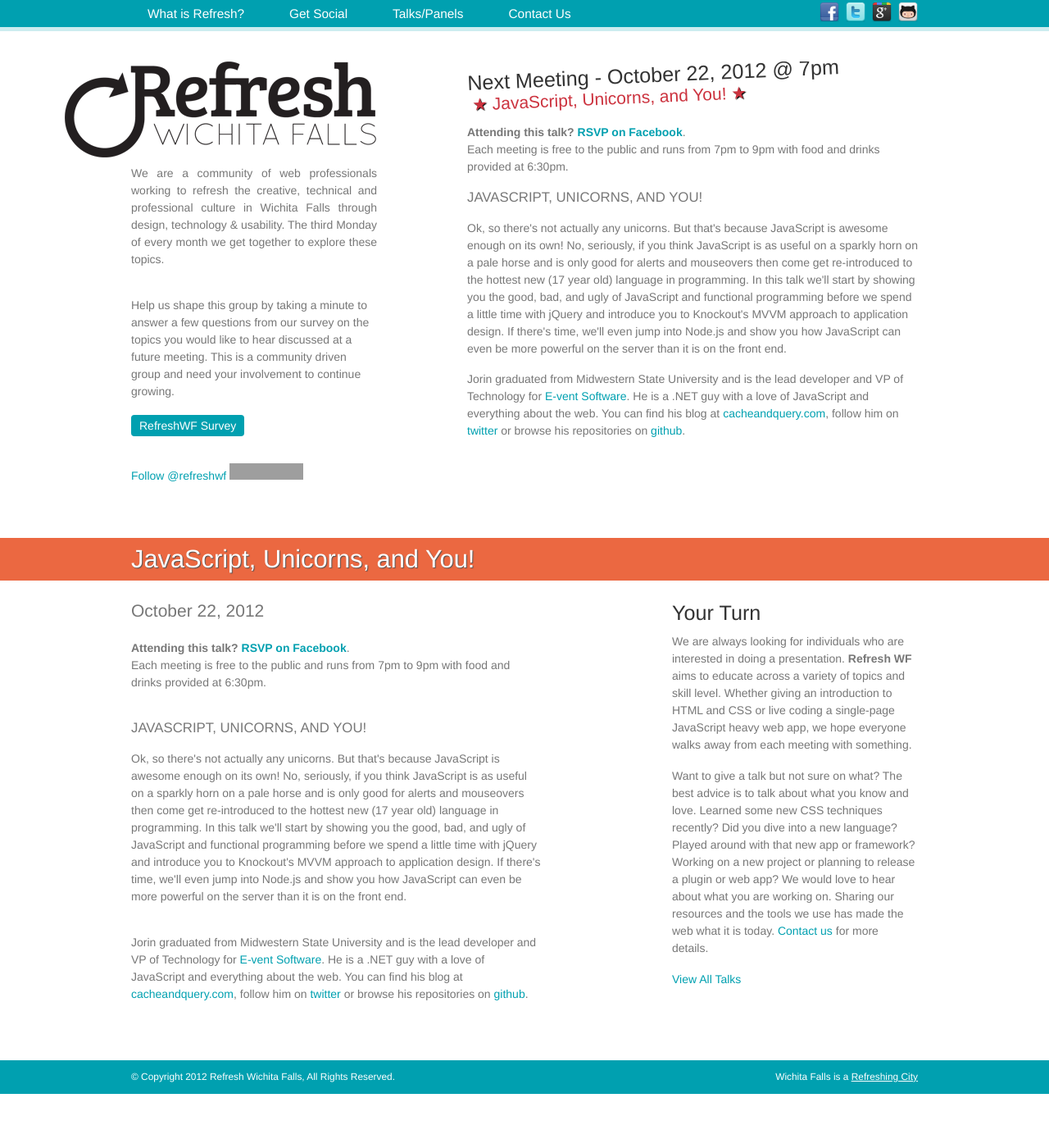
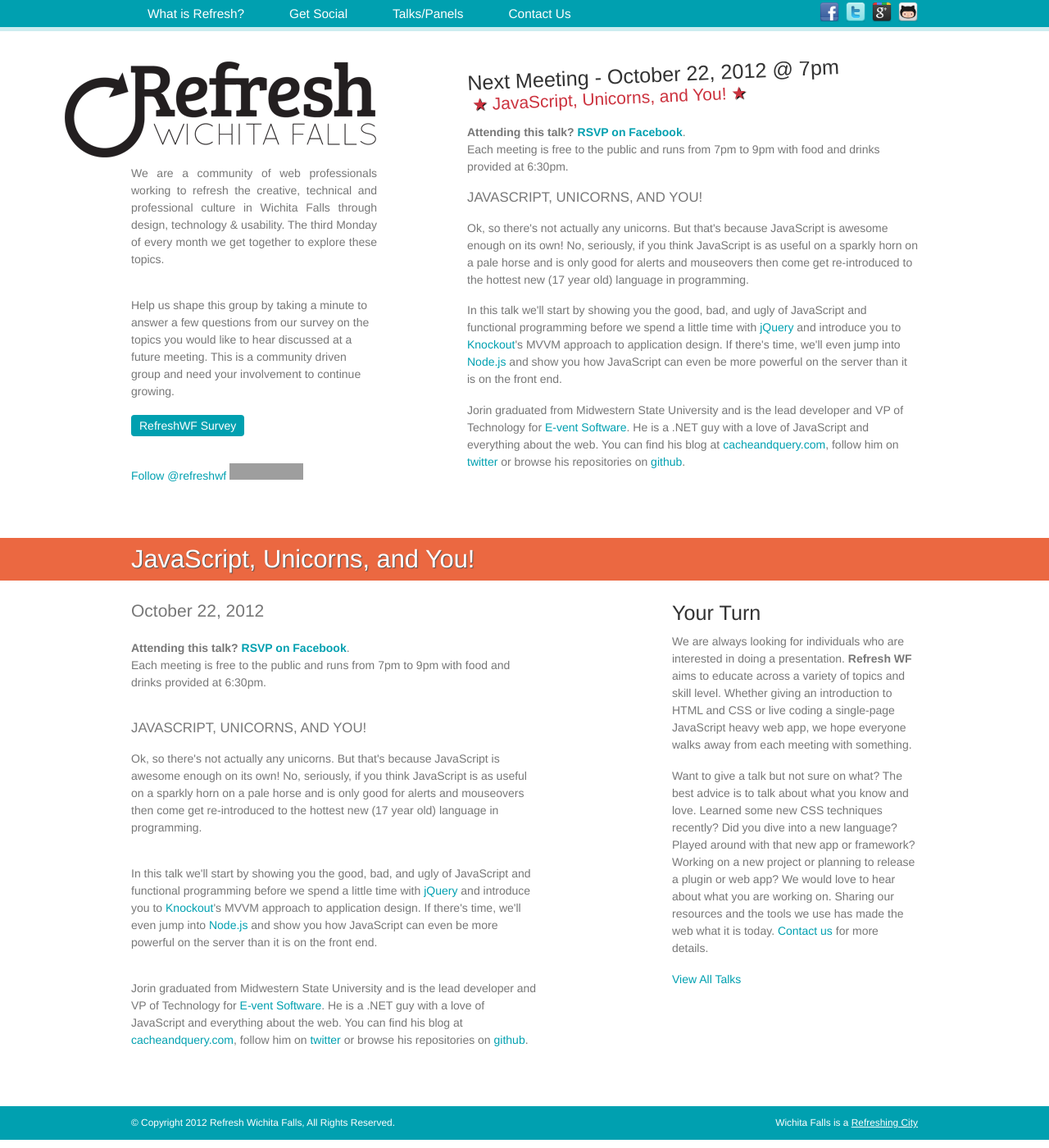
Before and after one commit to refreshwf/refreshwichitafalls.com, a Jekyll site: the page built from _posts/2012-10-22-javascript-unicorns-you.html, in a window 1280 px wide and 1400 px high. Shown: the whole window at 82% size. Built offline with Jekyll 4.4.1, drawn with Linux system fonts in a browser that asks for light colours; nearby versions of some CDN libraries; comment, search, counter and statistics services are not loaded; grey boxes are pictures that could not be loaded.

```diff
--- a/_posts/2012-10-22-javascript-unicorns-you.html
+++ b/_posts/2012-10-22-javascript-unicorns-you.html
@@ -7,10 +7,12 @@ tags: [javascript, web, development, code]
 author: Jorin Slaybaugh
 ---
 
-<p><strong>Attending this talk? <a href="https://www.facebook.com/events/277824085655984/" title="RSVP on Facebook">RSVP on Facebook</a></strong>.<br />Each meeting is free to the public and runs from 7pm to 9pm with food and drinks provided at 6:30pm.</p>
+<p><strong>Attending this talk? <a href="https://www.facebook.com/events/368061656610541" title="RSVP on Facebook">RSVP on Facebook</a></strong>.<br />Each meeting is free to the public and runs from 7pm to 9pm with food and drinks provided at 6:30pm.</p>
 
 <h5>JavaScript, Unicorns, and You!</h5>
 
-<p>Ok, so there's not actually any unicorns. But that's because JavaScript is awesome enough on its own! No, seriously, if you think JavaScript is as useful on a sparkly horn on a pale horse and is only good for alerts and mouseovers then come get re-introduced to the hottest new (17 year old) language in programming. In this talk we'll start by showing you the good, bad, and ugly of JavaScript and functional programming before we spend a little time with jQuery and introduce you to Knockout's MVVM approach to application design. If there's time, we'll even jump into Node.js and show you how JavaScript can even be more powerful on the server than it is on the front end.</p>
+<p>Ok, so there's not actually any unicorns. But that's because JavaScript is awesome enough on its own! No, seriously, if you think JavaScript is as useful on a sparkly horn on a pale horse and is only good for alerts and mouseovers then come get re-introduced to the hottest new (17 year old) language in programming.</p>
+
+<p>In this talk we'll start by showing you the good, bad, and ugly of JavaScript and functional programming before we spend a little time with <a href="http://www.jquery.com" title="jQuery">jQuery</a> and introduce you to <a href="http://knockoutjs.com" title="Knockout">Knockout</a>'s MVVM approach to application design. If there's time, we'll even jump into <a href="http://nodejs.org">Node.js</a> and show you how JavaScript can even be more powerful on the server than it is on the front end.</p>
 
 <p>Jorin graduated from Midwestern State University and is the lead developer and VP of Technology for <a href="http://www.e-ventsoftware.com/" title="E-vent Software">E-vent Software</a>. He is a .NET guy with a love of JavaScript and everything about the web. You can find his blog at <a href="http://cacheandquery.com" title="Cache and Query">cacheandquery.com</a>, follow him on <a href="http://twitter.com/jslaybaugh" title="@jslaybaugh">twitter</a> or browse his repositories on <a href="https://github.com/jslaybaugh/" title="jslaybaugh on github">github</a>.</p>
```
